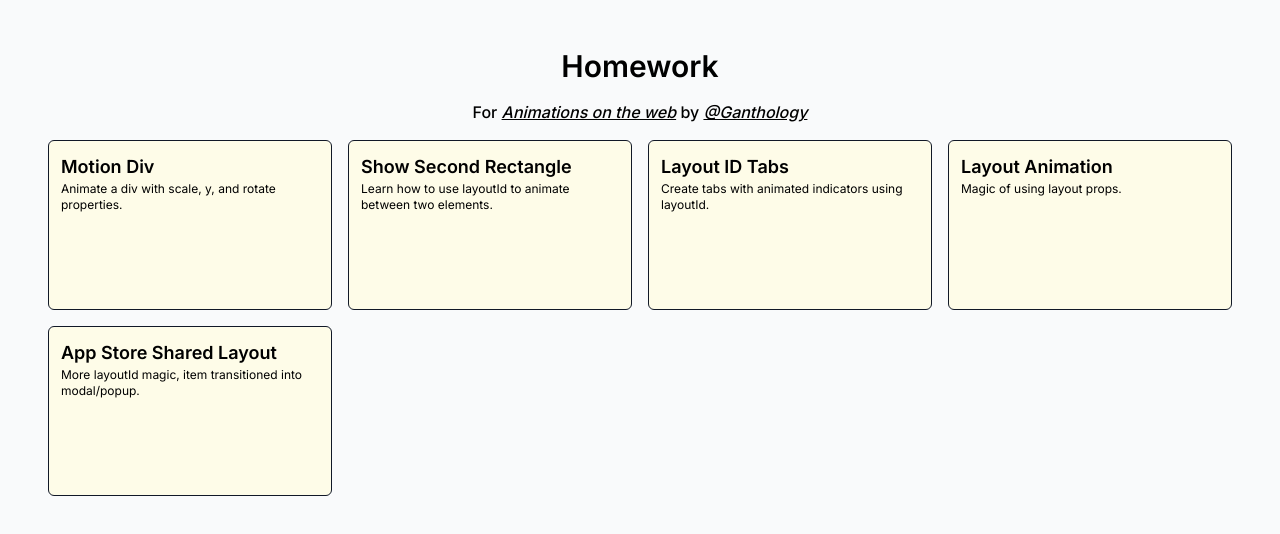
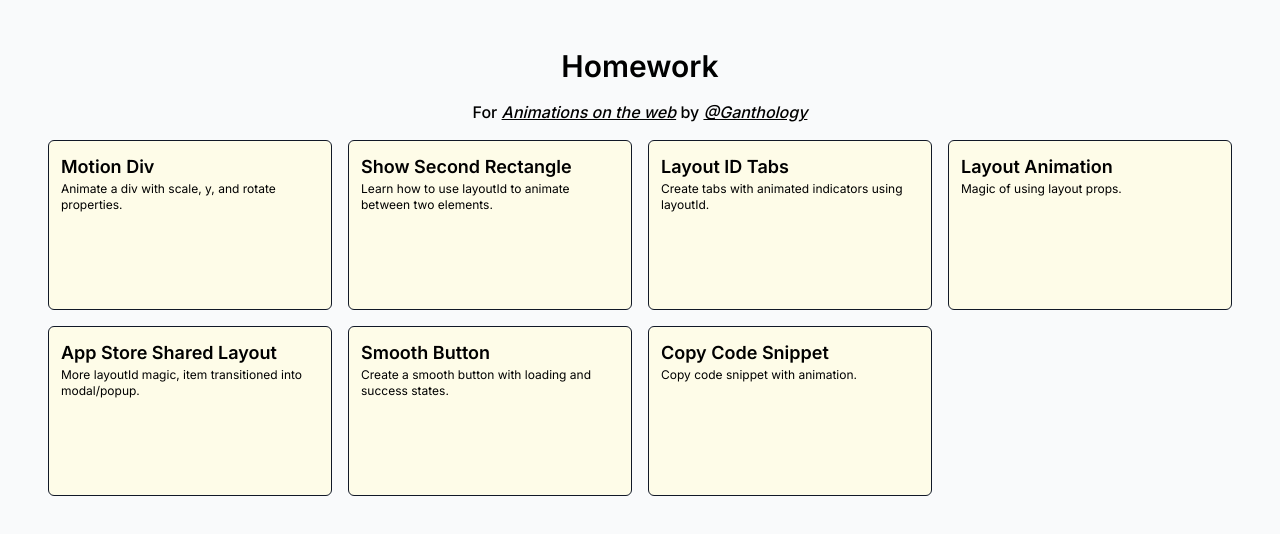
Before and after one commit to Ganthology/animations-on-the-web-exercise, a Next.js app: page / in a window 1280 px wide. Shown: the top 534 px of the page. Built offline with nearby package versions, Linux system fonts and the light colour scheme.

Commit message:
feat: update toc

```diff
--- a/components/table-of-content.tsx
+++ b/components/table-of-content.tsx
@@ -58,4 +58,14 @@ const ROUTES = [
     name: "App Store Shared Layout",
     description: "More layoutId magic, item transitioned into modal/popup.",
   },
+  {
+    path: "/framer-intro/smooth-button",
+    name: "Smooth Button",
+    description: "Create a smooth button with loading and success states.",
+  },
+  {
+    path: "/framer-intro/copy-code-snippet",
+    name: "Copy Code Snippet",
+    description: "Copy code snippet with animation.",
+  },
 ]
```
